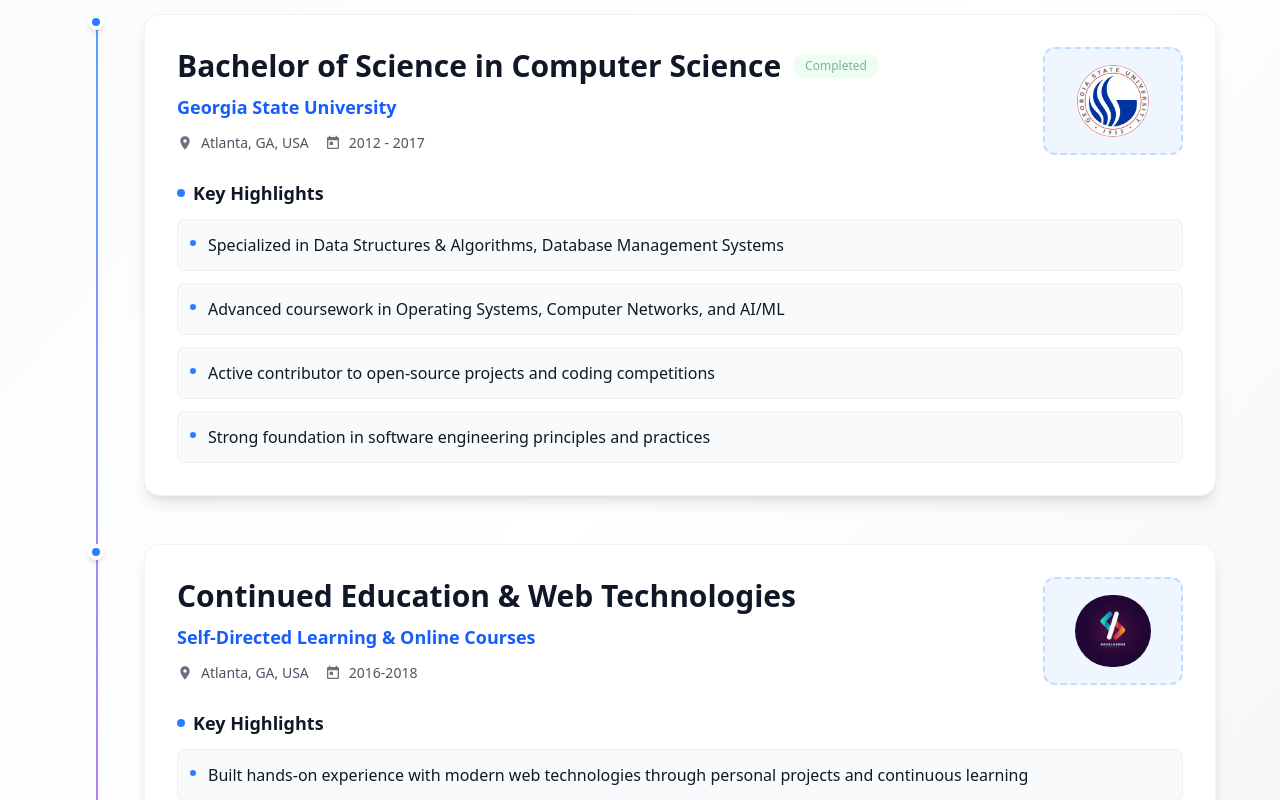
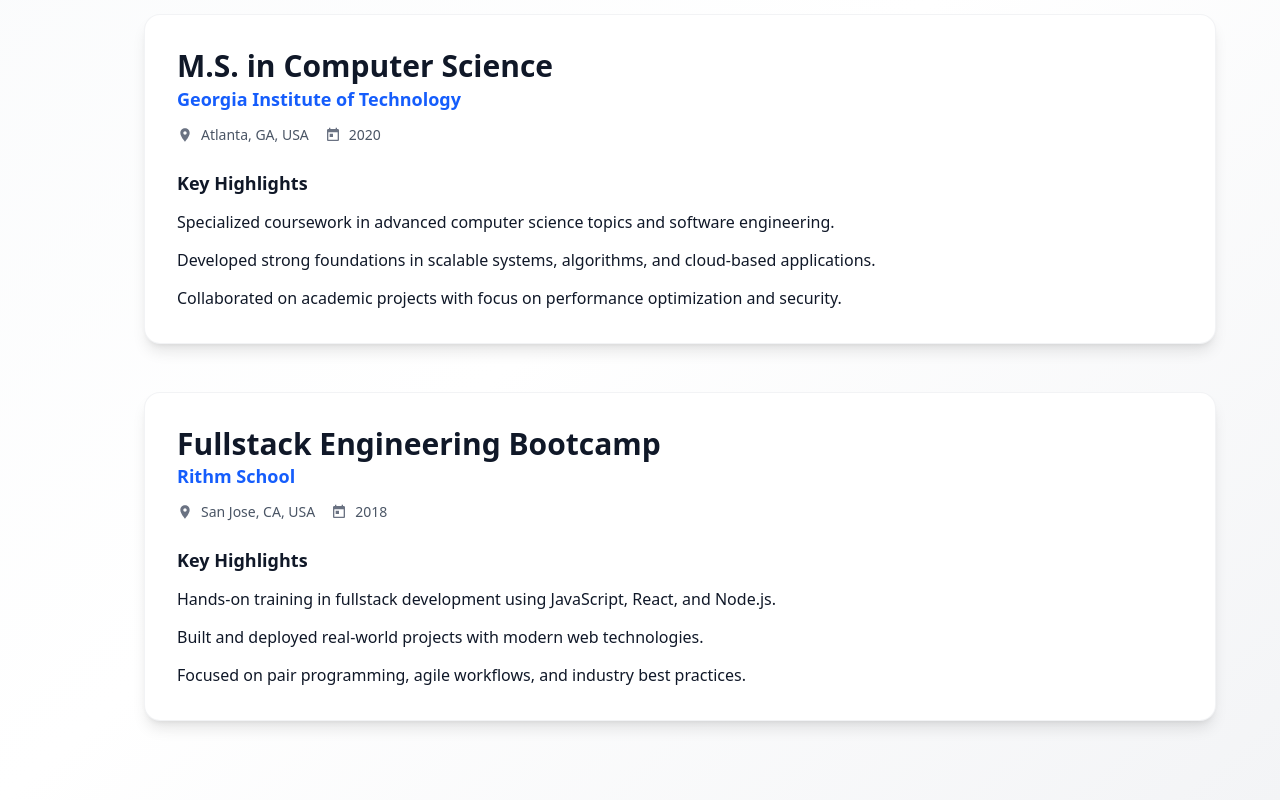
Before and after one commit to ezio421511/portfolio-front-lee, a React (Vite) app: page / in a window 1280 px wide. Shown: the part 3580-4380 px from the top of the page. Built offline with nearby package versions, Linux system fonts and the light colour scheme.

Commit message:
Update Education.jsx

```diff
--- a/src/components/Education.jsx
+++ b/src/components/Education.jsx
@@ -1,49 +1,40 @@
 import React from "react";
-import { useDarkMode } from "../DarkModeContext"; // Import the dark mode context
-import GeorgiaLogo from "../assets/georgia.jpg"; // Import your logo image
-import WebLogo from "../assets/web.jpg"; // Import your logo image
+import { useDarkMode } from "../DarkModeContext";
 
 const educationDetails = [
   {
     id: 1,
-    degree: "Bachelor of Science in Computer Science",
-    institution: "Georgia State University",
+    degree: "M.S. in Computer Science",
+    institution: "Georgia Institute of Technology",
     location: "Atlanta, GA, USA",
-    duration: "2012 - 2017",
+    duration: "2020",
     status: "Graduated",
-    gpa: "3.7 GPA",
-    logo: GeorgiaLogo,
-
     highlights: [
-      "Specialized in Data Structures & Algorithms, Database Management Systems",
-      "Advanced coursework in Operating Systems, Computer Networks, and AI/ML",
-      "Active contributor to open-source projects and coding competitions",
-      "Strong foundation in software engineering principles and practices"
+      "Specialized coursework in advanced computer science topics and software engineering.",
+      "Developed strong foundations in scalable systems, algorithms, and cloud-based applications.",
+      "Collaborated on academic projects with focus on performance optimization and security."
     ],
-    type: "undergraduate"
+    type: "graduate"
   },
   {
     id: 2,
-    degree: "Continued Education & Web Technologies",
-    institution: "Self-Directed Learning & Online Courses",
-    location: "Atlanta, GA, USA",
-    duration: "2016-2018",
-    status: "Continuing",
-    gpa: "77.8%",
-    logo: WebLogo,
-    semester: "",
+    degree: "Fullstack Engineering Bootcamp",
+    institution: "Rithm School",
+    location: "San Jose, CA, USA",
+    duration: "2018",
+    status: "Completed",
     highlights: [
-      "Built hands-on experience with modern web technologies through personal projects and continuous learning",
-      "Completed courses and tutorials on platforms like Udemy, freeCodeCamp, and YouTube covering",
-      "Self learning asian languages like Japanese, and Chinese",
+      "Hands-on training in fullstack development using JavaScript, React, and Node.js.",
+      "Built and deployed real-world projects with modern web technologies.",
+      "Focused on pair programming, agile workflows, and industry best practices."
     ],
-    type: "secondary"
+    type: "bootcamp"
   },
 ];
 
 const Education = () => {
-  // Custom icon components using SVG
   const { darkMode } = useDarkMode();
+
   const GraduationCapIcon = () => (
     <svg className="w-full h-full" fill="currentColor" viewBox="0 0 24 24">
       <path d="M12 3L1 9l4 2.18v6L12 21l7-3.82v-6l2-1.09V17h2V9L12 3zm6.82 6L12 12.72 5.18 9 12 5.28 18.82 9zM17 15.99l-5 2.73-5-2.73v-3.72L12 15l5-2.73v3.72z"/>
@@ -62,12 +53,6 @@
     </svg>
   );
 
-  const TrophyIcon = () => (
-    <svg className="w-full h-full" fill="currentColor" viewBox="0 0 24 24">
-      <path d="M7 4V2c0-1.1.9-2 2-2h6c1.1 0 2 .9 2 2v2h4v5c0 1.1-.9 2-2 2h-1.54c-.55 2.3-2.43 4.1-4.81 4.38V18H15c.55 0 1 .45 1 1v1c0 .55-.45 1-1 1H9c-.55 0-1-.45-1-1v-1c0-.55.45-1 1-1h2.35v-2.62C9.03 15.1 7.45 13.3 6.54 11H5c-1.1 0-2-.9-2-2V4h4zM5 6v3h1.54c.32 1.04.82 1.99 1.46 2.79V6H5zm12 5.79c.64-.8 1.14-1.75 1.46-2.79H20V6h-3v5.79z"/>
-    </svg>
-  );
-
   return (
     <section
       id="education"
@@ -78,7 +63,7 @@
       }`}
     >
       <div className="max-w-7xl mx-auto">
-        {/* Header Section */}
+        {/* Header */}
         <div className="text-center mb-16">
           <div className="inline-flex items-center justify-center w-16 h-16 mb-6 rounded-full bg-gradient-to-r from-blue-600 to-purple-600 text-white shadow-lg">
             <div className="w-8 h-8">
@@ -89,62 +74,30 @@
             darkMode ? 'text-white' : 'text-[#2C3E50]'
           }`}>
             Edu<span className="bg-gradient-to-r from-[#2c3e50] to-[#4ca1af] bg-clip-text text-transparent">cation</span>
-
           </h2>
           <div className="w-24 h-1 bg-gradient-to-r from-[#2c3e50] to-[#4ca1af] mx-auto rounded-full"></div>
         </div>
 
-        {/* Education Timeline */}
-        <div className="relative">
-          {/* Timeline Line */}
-          <div className={`absolute left-8 top-0 bottom-0 w-0.5 hidden md:block ${
-            darkMode ? "bg-gradient-to-b from-blue-500 to-purple-500" : "bg-gradient-to-b from-blue-400 to-purple-400"
-          }`}></div>
-
+        {/* Timeline */}
         <div className="space-y-12">
-            {educationDetails.map((edu, index) => (
+          {educationDetails.map((edu) => (
             <div key={edu.id} className="relative group">
-                {/* Timeline Dot */}
-                <div className={`absolute left-6 w-4 h-4 rounded-full border-4 hidden md:block z-10 ${
-                  darkMode
-                    ? "bg-blue-500 border-slate-800 shadow-lg"
-                    : "bg-blue-500 border-white shadow-md"
-                }`}></div>
-
-                {/* Education Card */}
-                <div className={`ml-0 md:ml-20 transform transition-all duration-300 hover:scale-[1.02] hover:-translate-y-1 ${
+              <div className={`ml-0 md:ml-20 rounded-2xl p-8 transition-all duration-300 hover:scale-[1.02] hover:-translate-y-1 ${
                 darkMode
                   ? "bg-gradient-to-br from-slate-800 to-slate-700 border border-slate-600/50 hover:border-blue-500/50 shadow-xl hover:shadow-2xl"
                   : "bg-white border border-gray-200/50 hover:border-blue-400/50 shadow-lg hover:shadow-xl"
-                } rounded-2xl p-8`}>
-
-                  {/* Card Header */}
+              }`}>
                 <div className="flex flex-col lg:flex-row lg:items-start lg:justify-between mb-6">
                   <div className="flex-1">
-                      <div className="flex items-center gap-3 mb-2 flex-wrap">
                     <h3 className="text-2xl lg:text-3xl font-bold leading-tight">
                       {edu.degree}
                     </h3>
-                        {edu.type === "undergraduate" && (
-                          <span className={`px-3 py-1 text-xs font-medium rounded-full animate-pulse ${
-                            darkMode
-                              ? "bg-green-900/30 text-green-400"
-                              : "bg-green-100 text-green-800"
-                          }`}>
-                            Completed
-                          </span>
-                        )}
-                      </div>
-
                     <p className={`text-lg font-semibold mb-3 ${
                       darkMode ? "text-blue-400" : "text-blue-600"
                     }`}>
                       {edu.institution}
                     </p>
-
-                      {/* Meta Information */}
                     <div className="flex flex-wrap gap-4 text-sm">
-                        {edu.location && (
                       <div className="flex items-center gap-2">
                         <div className={`w-4 h-4 ${darkMode ? "text-gray-400" : "text-gray-500"}`}>
                           <LocationIcon />
@@ -153,7 +106,6 @@
                           {edu.location}
                         </span>
                       </div>
-                        )}
                       <div className="flex items-center gap-2">
                         <div className={`w-4 h-4 ${darkMode ? "text-gray-400" : "text-gray-500"}`}>
                           <CalendarIcon />
@@ -164,60 +116,20 @@
                       </div>
                     </div>
                   </div>
-
-                    {/* GPA/Score Card */}
-                    <div className={`mt-4 lg:mt-0 lg:ml-6 p-4 rounded-xl border-2 border-dashed min-w-[140px] text-center transition-colors ${
-                      darkMode
-                        ? "border-blue-500/30 bg-blue-500/10 hover:bg-blue-500/20"
-                        : "border-blue-400/30 bg-blue-50 hover:bg-blue-100"
-                    }`}>
-                      <img src={edu.logo} alt="Georgia State University" className=" mx-auto h-18 rounded-full object-fit"/>
                 </div>
-                  </div>
-
-                  {/* Highlights */}
                 <div className="space-y-3">
-                    <h4 className="text-lg font-semibold flex items-center gap-2">
-                      <div className={`w-2 h-2 rounded-full ${
-                        darkMode ? "bg-blue-400" : "bg-blue-500"
-                      }`}></div>
-                      Key Highlights
-                    </h4>
-                    <div className="grid gap-3">
+                  <h4 className="text-lg font-semibold">Key Highlights</h4>
+                  <ul className="grid gap-3">
                     {edu.highlights.map((point, i) => (
-                        <div
-                          key={i}
-                          className={`flex items-start gap-3 p-3 rounded-lg transition-all duration-200 hover:scale-[1.01] ${
-                            darkMode
-                              ? "bg-slate-700/50 hover:bg-slate-700/70 border border-slate-600/30"
-                              : "bg-gray-50 hover:bg-gray-100 border border-gray-200/50"
-                          }`}
-                        >
-                          <div className={`w-1.5 h-1.5 rounded-full mt-2 flex-shrink-0 ${
-                            darkMode ? "bg-blue-400" : "bg-blue-500"
-                          }`}></div>
-                          <p className="text-sm lg:text-base leading-relaxed">
+                      <li key={i} className="text-sm lg:text-base leading-relaxed">
                         {point}
-                          </p>
-                        </div>
+                      </li>
                     ))}
-                    </div>
+                  </ul>
                 </div>
               </div>
             </div>
           ))}
-          </div>
-        </div>
-
-        {/* Footer Note */}
-        <div className={`text-center mt-16 p-6 rounded-lg ${
-          darkMode
-            ? "bg-slate-800/50 border border-slate-700/50"
-            : "bg-gray-50 border border-gray-200/50"
-        }`}>
-          <p className={`text-sm ${darkMode ? "text-gray-400" : "text-gray-600"}`}>
-            Committed to continuous learning and academic excellence
-          </p>
         </div>
       </div>
     </section>
```
Lines whose indentation alone changed are shown as unchanged.
